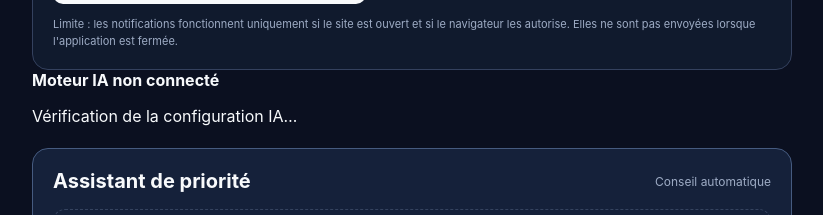
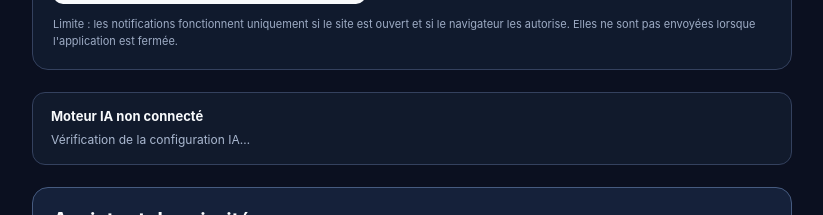
Before and after one commit to claus225/autopilot-ai, a React (Vite) app in the folder frontend/: page / in a window 1280 px wide. Shown: the part 1561-1776 px from the top of the page, without its empty margins (228-1051 px from the left). Built offline with nearby package versions, Linux system fonts and the light colour scheme; no server answers.

Commit message:
style: add AI provider status panel

```diff
--- a/frontend/src/style.css
+++ b/frontend/src/style.css
@@ -53,3 +53,7 @@ footer { display: flex; flex-wrap: wrap; gap: 9px; justify-content: center; marg
 
 .assistant-panel { margin-top: 22px; padding: 20px; border: 1px solid #465b80; border-radius: 16px; background: #15213a; }
 .assistant-priority { margin: 14px 0 6px; color: #c4d5f4; font-size: 12px; font-weight: 800; text-transform: uppercase; letter-spacing: .8px; }
+
+.assistant-status-panel { margin-top: 22px; padding: 15px 18px; border: 1px solid #34415e; border-radius: 13px; background: #111a2c; }
+.assistant-status-panel strong { display: block; font-size: 13px; }
+.assistant-status-panel p { margin: 7px 0 0; color: #aab8d0; font-size: 12px; line-height: 1.5; }
```
